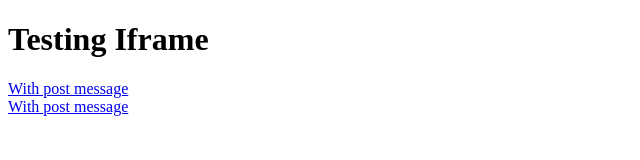
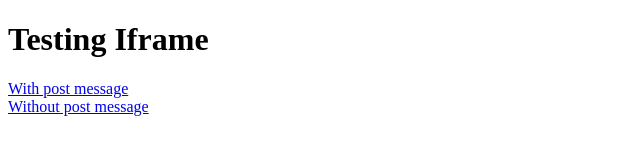
Before and after one commit to amir0432/IframeTest, a plain HTML site: page index.html in a window 1280 px wide. Shown: the full height of the page, 0-640 px from the left. Drawn offline with nearby package versions, Linux system fonts and the light colour scheme.

Commit message:
Update index.html

```diff
--- a/index.html
+++ b/index.html
@@ -7,7 +7,7 @@
 <body>
     <h1>Testing Iframe</h1>
 	<a href="https://amir0432.github.io/Simon/">With post message</a></br>
-    <a href="https://amir0432.github.io/IframeWithoutPost/">With post message</a>
+    <a href="https://amir0432.github.io/IframeWithoutPost/">Without post message</a>
 <script src="https://ajax.googleapis.com/ajax/libs/jquery/3.4.1/jquery.min.js"></script>
 <script src="https://maxcdn.bootstrapcdn.com/bootstrap/3.4.1/js/bootstrap.min.js"></script>
 </body>
```
